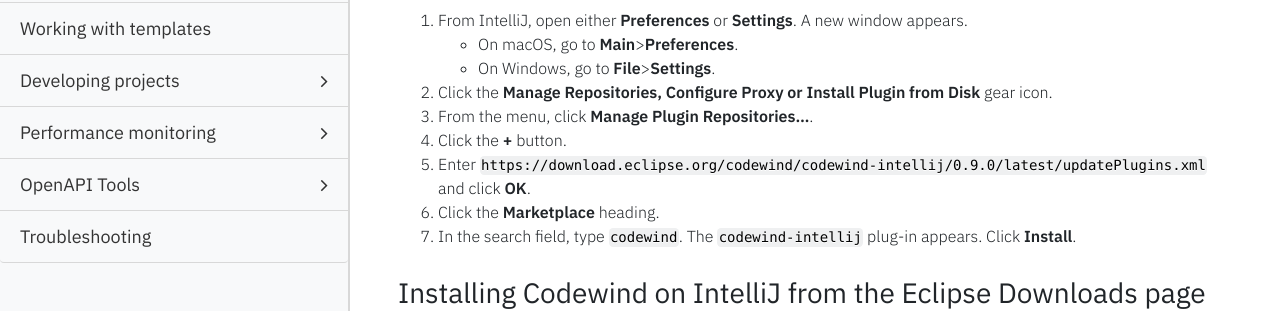
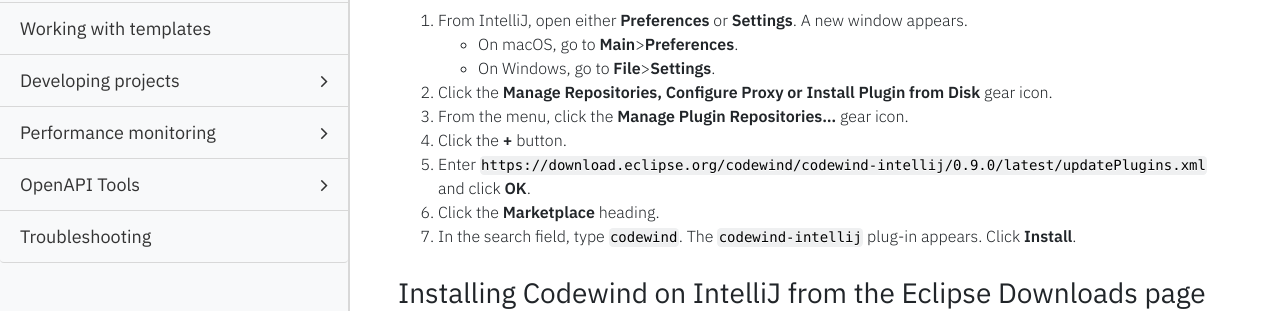
Before and after one commit to eclipse-archived/codewind-docs, a Jekyll site: the page built from docs/_documentations/mdt-intellij-getting-started.md, in a window 1280 px wide and 900 px high, scrolled down 626 px. Shown: the part 154-465 px from the top of the window. Built offline with Jekyll 4.4.1, drawn with Linux system fonts in a browser that asks for light colours; nearby versions of some CDN libraries; comment, search, counter and statistics services are not loaded.

Commit message:
Adding gear icon info

```diff
--- a/docs/_documentations/mdt-intellij-getting-started.md
+++ b/docs/_documentations/mdt-intellij-getting-started.md
@@ -24,7 +24,7 @@ Complete the prerequisites and choose to install Codewind on IntelliJ with eithe
    - On macOS, go to **Main**>**Preferences**.
    - On Windows, go to **File**>**Settings**.
 2. Click the **Manage Repositories, Configure Proxy or Install Plugin from Disk** gear icon.
-3. From the menu, click **Manage Plugin Repositories...**.
+3. From the menu, click the **Manage Plugin Repositories...** gear icon.
 4. Click the **+** button.
 5. Enter `https://download.eclipse.org/codewind/codewind-intellij/0.9.0/latest/updatePlugins.xml` and click **OK**.
 6. Click the **Marketplace** heading.
```
